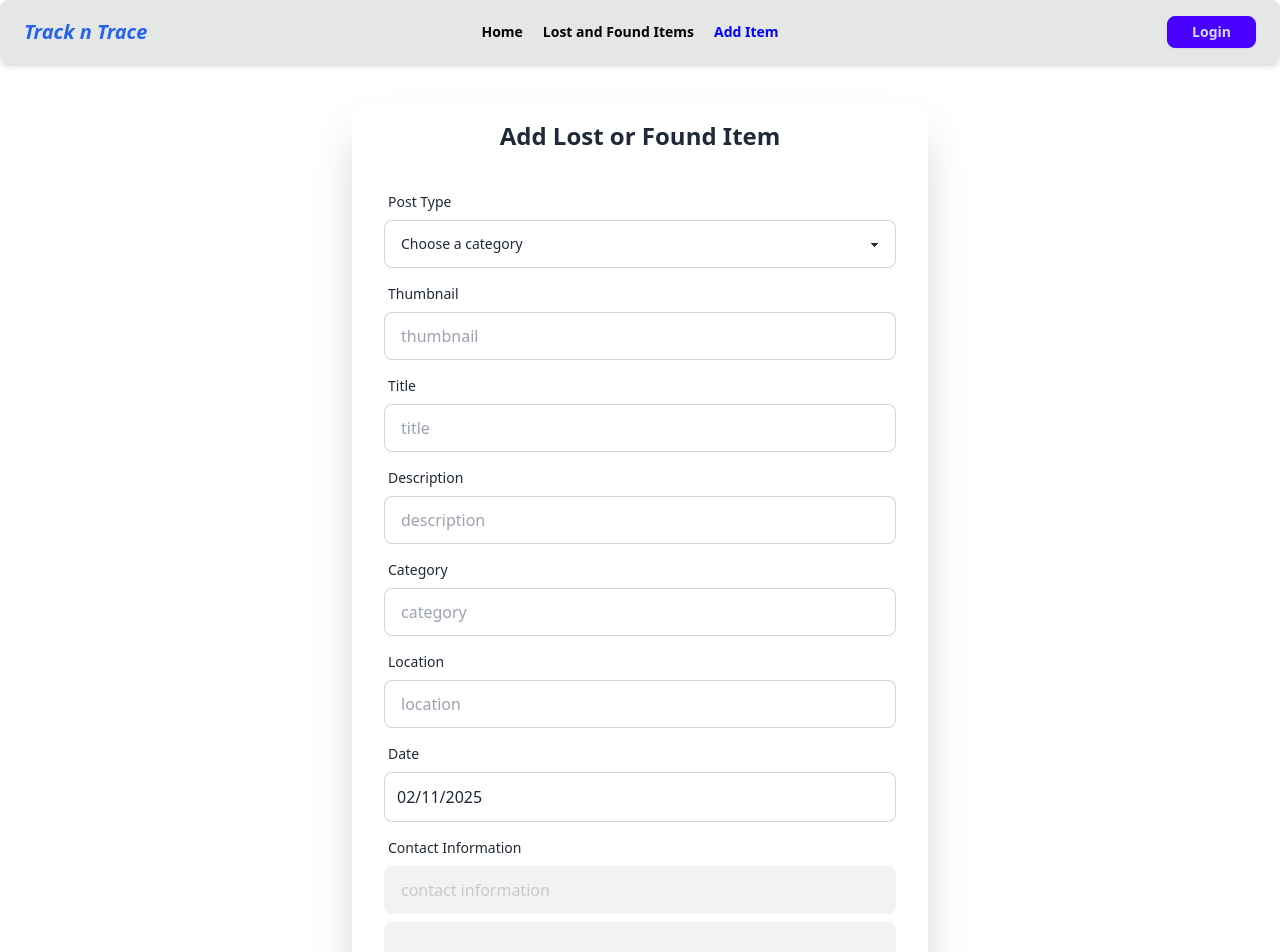
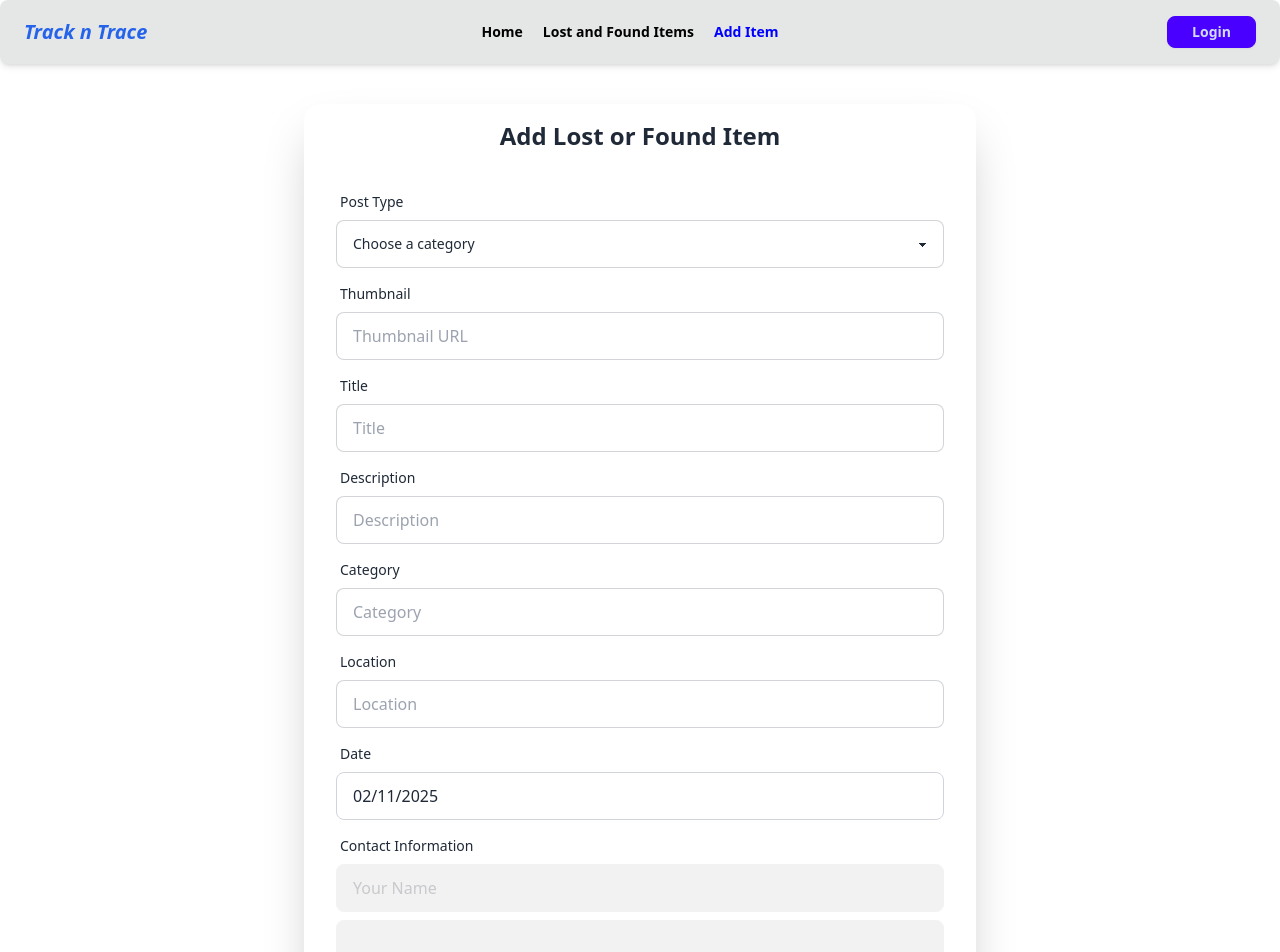
Before and after one commit to mursalin06/track-n-trace-client-remastered, a React (Vite) app: page /add-items in a window 1280 px wide. Shown: the top 952 px of the page. Built offline with nearby package versions, Linux system fonts and the light colour scheme; no server answers.

Commit message:
add post functionality has been made conditional based on users login status

```diff
--- a/src/pages/ProtectedPages/AddLostAndFoundItem.jsx
+++ b/src/pages/ProtectedPages/AddLostAndFoundItem.jsx
@@ -1,15 +1,18 @@
+import { useContext, useState } from "react";
+import { useNavigate } from "react-router-dom";
 import DatePicker from "react-datepicker";
 import Footer from "../../components/Footer";
 import Navbar from "../../components/Navbar";
 import PageTitle from "../../components/PageTitle";
-import { useContext, useState } from "react";
 import AuthContext from "../../context/AuthContext";
 import Swal from "sweetalert2";
+import "react-datepicker/dist/react-datepicker.css";
+
 
 const AddLostAndFoundItem = () => {
-
     const { user } = useContext(AuthContext);
     const [startDate, setStartDate] = useState(new Date());
+    const navigate = useNavigate(); // Hook for navigation
 
     const formattedDate = startDate.toLocaleDateString("en-US", {
         year: "numeric",
@@ -19,8 +22,23 @@ const AddLostAndFoundItem = () => {
 
     const handleAddItems = (e) => {
         e.preventDefault();
+
+        if (!user) {
+            // Redirect to login if user is not logged in
+            Swal.fire({
+                title: "Unauthorized!",
+                text: "You must be logged in to add an item.",
+                icon: "warning",
+                confirmButtonText: "Login",
+            }).then((result) => {
+                if (result.isConfirmed) {
+                    navigate("/login");
+                }
+            });
+            return;
+        }
+
         const form = e.target;
-
         const postType = form.type.value;
         const thumbnail = form.thumbnail.value;
         const title = form.title.value;
@@ -29,6 +47,7 @@ const AddLostAndFoundItem = () => {
         const location = form.location.value;
         const contactDisplayName = form.contactName.value;
         const contactEmail = form.contactEmail.value;
+
         const newItem = { postType, thumbnail, title, description, category, location, formattedDate, contactDisplayName, contactEmail };
 
         fetch('https://track-n-trace-server.vercel.app/all-items', {
@@ -39,110 +58,92 @@ const AddLostAndFoundItem = () => {
             body: JSON.stringify(newItem)
         })
             .then(res => res.json())
-            .then(data => {
+            .then(() => {
                 Swal.fire({
-                    title: "Good job!",
-                    text: "Item added to the DB successfully!",
+                    title: "Success!",
+                    text: "Item added successfully!",
                     icon: "success"
                 });
                 form.reset();
             })
-            .catch(err => {
+            .catch(() => {
                 Swal.fire({
-                    title: "Opps!",
+                    title: "Oops!",
                     text: "Something went wrong!",
                     icon: "error"
                 });
-            })
-        //
+            });
+    };
 
-    };
     return (
         <div>
-            <PageTitle title="Add lost and found item | Track n Trace"></PageTitle>
+            <PageTitle title="Add lost and found item | Track n Trace" />
             <nav className="sticky top-0 z-50">
-                <Navbar></Navbar>
+                <Navbar />
             </nav>
             <section className="min-h-screen flex items-center justify-center">
-                <div className="card bg-base-100 w-full max-w-xl shrink-0 shadow-2xl my-10">
+                <div className="card bg-base-100 w-full max-w-2xl shadow-2xl my-10">
                     <h2 className="text-xl font-bold text-center md:text-2xl pt-4">Add Lost or Found Item</h2>
                     <form onSubmit={handleAddItems} className="card-body">
-                        {/* POST TYPE */}
                         <div className="form-control">
                             <label className="label">
                                 <span className="label-text">Post Type</span>
                             </label>
-                            <select name="type" className="select select-bordered w-full">
+                            <select name="type" className="select select-bordered w-full" required>
                                 <option disabled selected>Choose a category</option>
                                 <option>Lost</option>
                                 <option>Found</option>
                             </select>
                         </div>
-                        {/* THUMBNAIL UPLOAD */}
                         <div className="form-control">
                             <label className="label">
                                 <span className="label-text">Thumbnail</span>
                             </label>
-                            {/* <input type="file" name="thumbnail" accept="image/*" className="file-input file-input-bordered w-full" /> */}
-                            <input type="text" name="thumbnail" placeholder="thumbnail" className="input input-bordered" required />
+                            <input type="text" name="thumbnail" placeholder="Thumbnail URL" className="input input-bordered" required />
                         </div>
-                        {/* TITLE */}
                         <div className="form-control">
                             <label className="label">
                                 <span className="label-text">Title</span>
                             </label>
-                            <input type="text" name="title" placeholder="title" className="input input-bordered" required />
+                            <input type="text" name="title" placeholder="Title" className="input input-bordered" required />
                         </div>
-                        {/* DESCRIPTION */}
                         <div className="form-control">
                             <label className="label">
                                 <span className="label-text">Description</span>
                             </label>
-                            <input type="text" name="description" placeholder="description" className="input input-bordered" required />
+                            <input type="text" name="description" placeholder="Description" className="input input-bordered" required />
                         </div>
-                        {/* CATEGORY */}
                         <div className="form-control">
                             <label className="label">
                                 <span className="label-text">Category</span>
                             </label>
-                            <input type="text" name="category" placeholder="category" className="input input-bordered" required />
+                            <input type="text" name="category" placeholder="Category" className="input input-bordered" required />
                         </div>
-                        {/* LOCATION */}
                         <div className="form-control">
                             <label className="label">
                                 <span className="label-text">Location</span>
                             </label>
-                            <input type="text" name="location" placeholder="location" className="input input-bordered" required />
+                            <input type="text" name="location" placeholder="Location" className="input input-bordered" required />
                         </div>
-                        {/* DATE */}
                         <div className="form-control">
                             <label className="label">
                                 <span className="label-text">Date</span>
                             </label>
-                            {/* <input type="date" placeholder="date" className="input input-bordered" required /> */}
                             <DatePicker
-                                className="input-bordered border rounded-lg py-3 pl-3  w-full"
+                                className="input input-bordered w-full h-12 px-4 py-2 border border-gray-300 rounded-lg"
                                 selected={startDate}
                                 onChange={(date) => setStartDate(date)}
+                                dateFormat="MM/dd/yyyy"
+                                placeholderText="Select a date"
                             />
                         </div>
-                        {/* CONTACT INFORMATION */}
-                        {/* (pre-filled with logged-in user details- displayName, email). */}
-
                         <div className="form-control">
                             <label className="label">
                                 <span className="label-text">Contact Information</span>
                             </label>
-                            <input type="text" name="contactName" value={user?.displayName || ""} disabled placeholder="contact information" className="input input-bordered" required />
-                            <input
-                                type="email"
-                                value={user?.email || ''}
-                                disabled
-                                name="contactEmail"
-                                className="input input-bordered mt-2"
-                            />
+                            <input type="text" name="contactName" value={user?.displayName || ""} disabled placeholder="Your Name" className="input input-bordered" required />
+                            <input type="email" value={user?.email || ""} disabled name="contactEmail" className="input input-bordered mt-2" />
                         </div>
-                        {/*  */}
                         <div className="form-control mt-6">
                             <button className="btn btn-primary">Add Post</button>
                         </div>
@@ -150,7 +151,7 @@ const AddLostAndFoundItem = () => {
                 </div>
             </section>
             <footer>
-                <Footer></Footer>
+                <Footer />
             </footer>
         </div>
     );
```
